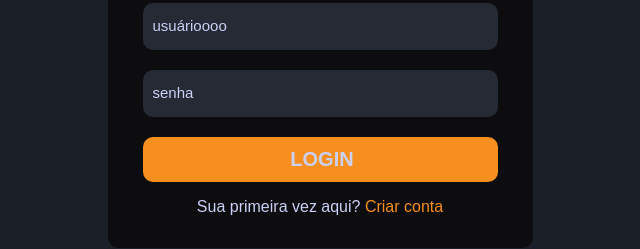
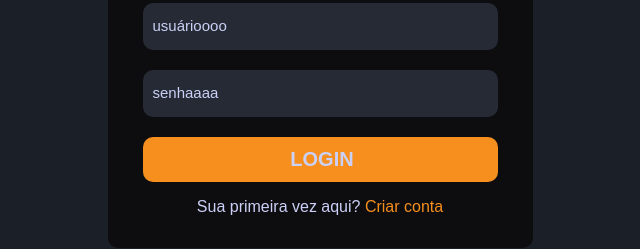
Before and after one commit to aarrieche/telalogin, a plain HTML site: page index.html in a window 1280 px wide. Shown: the part 355-604 px from the top of the page, 320-960 px from the left. Drawn offline with Linux system fonts and the light colour scheme.

Commit message:
Update index.html

```diff
--- a/index.html
+++ b/index.html
@@ -19,7 +19,7 @@
 
             <form>
                 <input type="text" name="nome" placeholder="usuárioooo" autofocus>
-                <input type="password" name="senha" placeholder="senha" autofocus>
+                <input type="password" name="senha" placeholder="senhaaaa" autofocus>
                 <input type="submit" value="login">
 
             </form>
```
